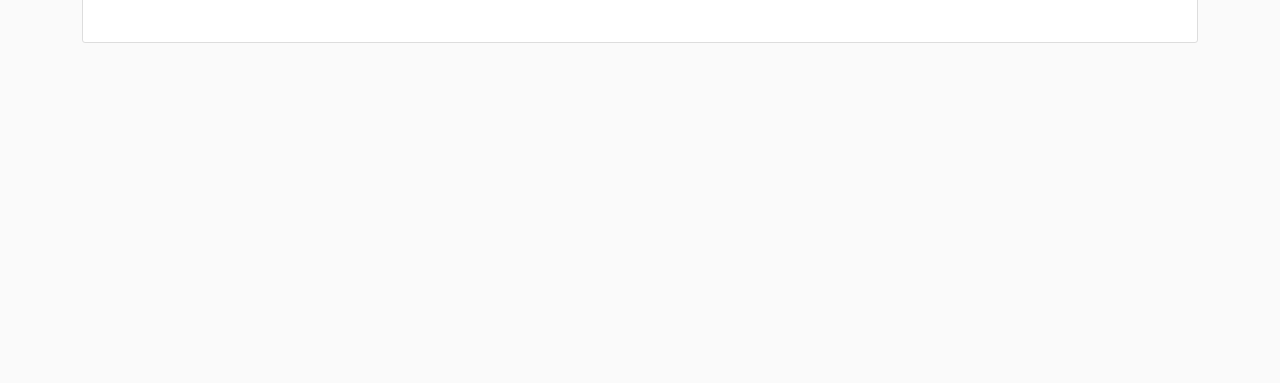
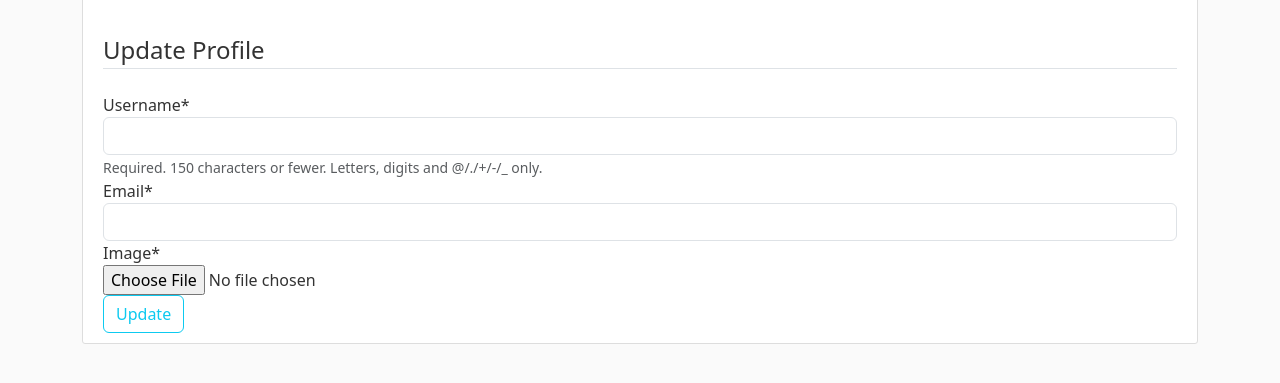
Before and after one commit to MarvsConcept/Scribbly, a Django app: template users/templates/users/profile.html in a window 1280 px wide. Shown: the part 333-716 px from the top of the page. Run offline with Django 4.2, Linux system fonts and the light colour scheme; the template is opened without the code that fills it: values that come from a table or form of the project are taken from there, most other values are stand-ins (such as "Sample title", 1, 10 or a date in 2020); some libraries are stand-ins or nearby versions.

Commit message:
Profile Updates

```diff
--- a/users/forms.py
+++ b/users/forms.py
@@ -1,6 +1,7 @@
 from django import forms
 from django.contrib.auth.models import User
 from django.contrib.auth.forms import UserCreationForm
+from .models import Profile
 
 
 class UserRegisterForm(UserCreationForm):
@@ -9,3 +10,17 @@ class UserRegisterForm(UserCreationForm):
     class Meta:
         model = User
         fields = ['username', 'email', 'password1', 'password2']
+
+
+class UserUpdateForm(forms.ModelForm):
+    email = forms.EmailField()
+
+    class Meta:
+        model = User
+        fields = ['username', 'email']
+
+class ProfileUpdateForm(forms.ModelForm):
+
+    class Meta:
+        model = Profile
+        fields = ['image']
--- a/users/templates/users/profile.html
+++ b/users/templates/users/profile.html
@@ -11,5 +11,18 @@
       </div>
     </div>
     <!-- FORM HERE -->
+    <form method="POST">
+        {% csrf_token %}
+        <fieldset class="form-group">
+            <legend class="border-bottom mb-4">Update Profile</legend>
+            {{ u_form|crispy }}
+            {{ p_form|crispy }}
+        </fieldset>
+        <div class="form-group">
+            <button class="btn btn-outline-info" type="submit">
+                Update
+            </button>
+        </div>
+    </form>
   </div>
 {% endblock content%}
```
Also changed, not shown: users/views.py (+20 -2 lines), db.sqlite3.
